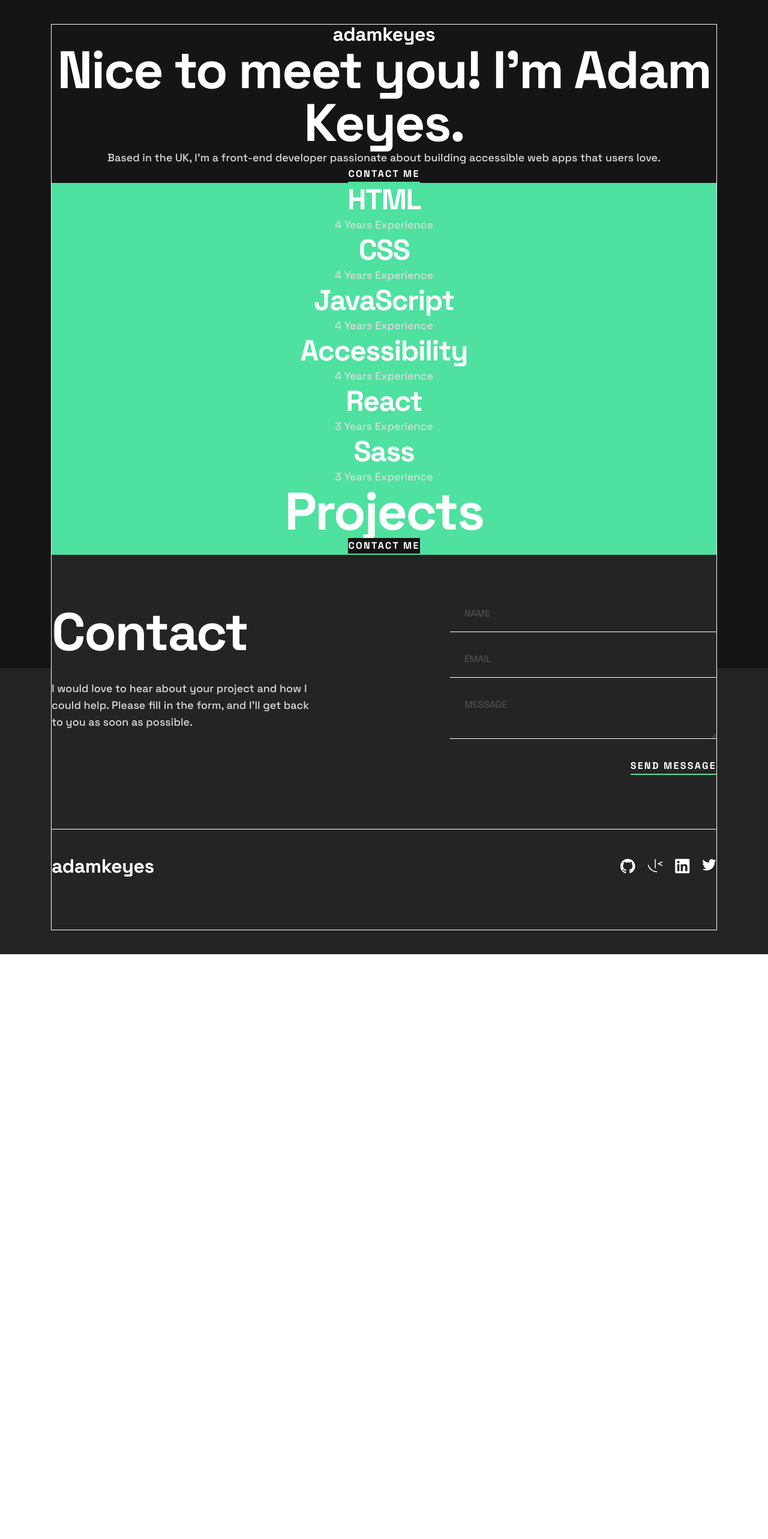
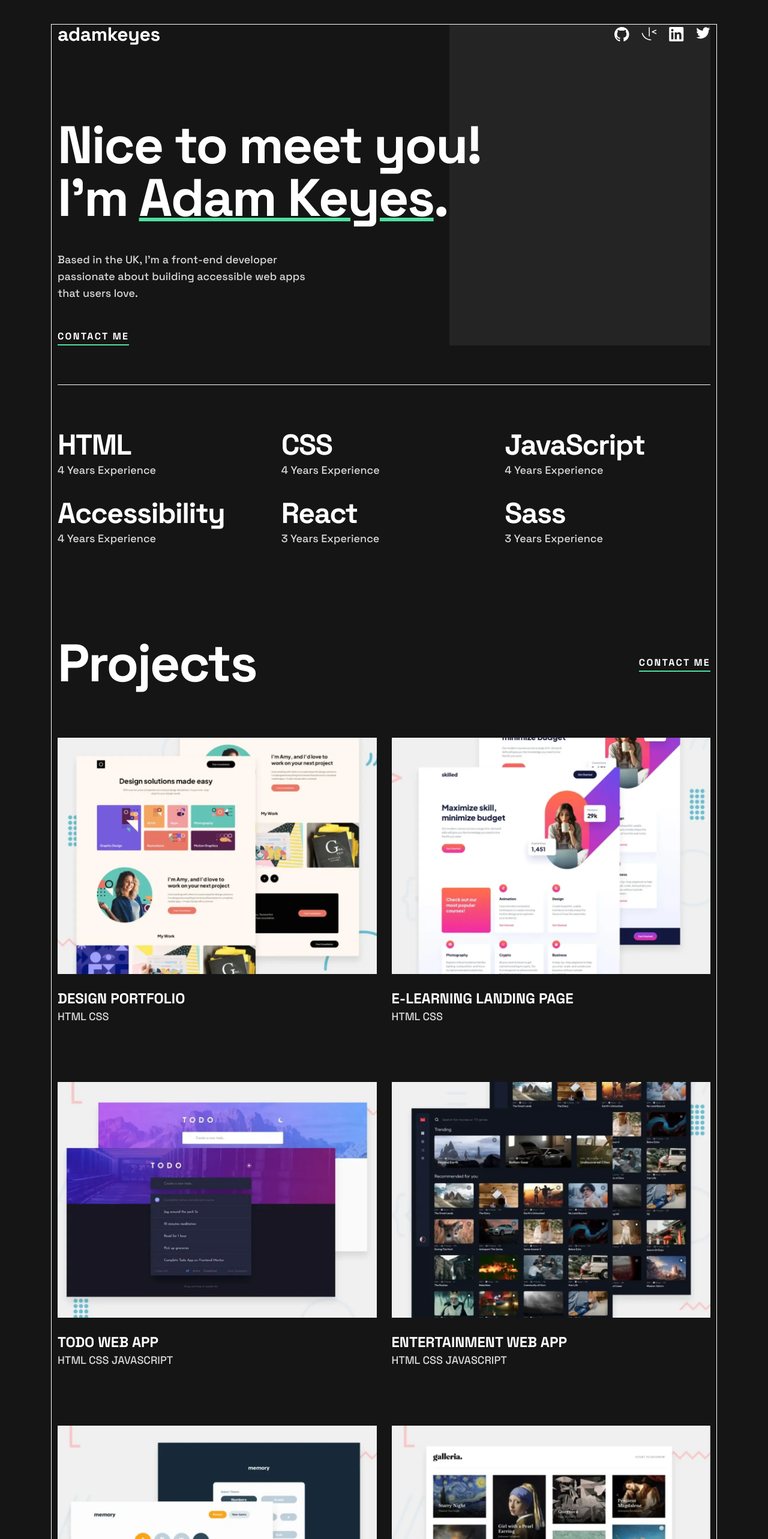
Before and after one commit to Shahbaaz92/single-page-developer-portfolio, a React (Vite) app in the folder single page developer portfolio/: page / in a window 1280 px wide. Shown: the top 2566 px of the page at 60% size. Before the commit the page ends 1591 px from the top, so only its background shows below. Built offline with nearby package versions, Linux system fonts and the light colour scheme.

Commit message:
CSS update

```diff
--- a/single page developer portfolio/src/App.css
+++ b/single page developer portfolio/src/App.css
@@ -15,6 +15,7 @@
   font-family: "Space Grotesk", sans-serif;
   color: #ffffff;
   font-style: normal;
+  padding: 0 10px;
 }
 h1 {
   font-size: 88px;
@@ -77,14 +78,86 @@
 textarea::placeholder {
   opacity: 0.5;
 }
-#Main {
-  background-color: #4ee1a0;
+#Hero {
+  background: linear-gradient(
+    to right,
+    #151515 0%,
+    #151515 60%,
+    #242424 40%,
+    #242424 100%
+  );
   display: flex;
   flex-direction: column;
-  padding: 72px auto;
+  gap: 125px;
+  text-align: left;
+  margin-bottom: 65px;
+}
+.Navigation {
+  display: flex;
+  justify-content: space-between;
+  align-items: center;
+}
+.Navigation > div {
+  display: flex;
+  justify-content: space-between;
+  gap: 20px;
+}
+.Hero-Details {
+  display: flex;
+  flex-direction: column;
+  gap: 45px;
+}
+.Hero-Details > h1 > span {
+  text-decoration: 6px underline #4ee1a0;
+}
+.Hero-Details > button {
+  align-self: flex-start;
+}
+#Main {
+  width: 100%;
+  height: auto;
+  display: flex;
+  flex-direction: column;
+  padding: 72px 0;
+  gap: 150px;
+  border-top: 1px solid #fff;
+}
+.Skills {
+  display: grid;
+  grid-template-columns: repeat(3, 1fr);
+  gap: 30px;
+  text-align: left;
+}
+.Projects {
+  display: flex;
+  flex-direction: column;
+  gap: 80px;
+}
+.Projects > article {
+  display: flex;
+  align-items: center;
+  justify-content: space-between;
+}
+.Projects-Gallery {
+  width: 100%;
+  height: auto;
+  display: grid;
+  grid-template-columns: repeat(2, 1fr);
+  gap: 25px;
+  text-align: left;
+}
+.Projects-Gallery {
+  text-transform: uppercase;
+}
+.Projects-Gallery article {
+  margin-bottom: 70px;
+}
+.Projects-Gallery img {
+  width: 100%;
+  margin-bottom: 20px;
 }
 #Contact {
-  background-color: #242424;
+  /* background-color: #242424; */
   padding: 85px 0 45px;
 }
 .Contact-info {
--- a/single page developer portfolio/src/Components/Header.jsx
+++ b/single page developer portfolio/src/Components/Header.jsx
@@ -1,14 +1,45 @@
 function Header() {
   return (
-    <header>
-      <nav>
+    <header className="Hero" id="Hero">
+      <nav className="Navigation">
         <p className="logo">adamkeyes</p>
+        <div>
+          <svg xmlns="http://www.w3.org/2000/svg" width="25" height="24">
+            <path
+              fill="#FFF"
+              fillRule="evenodd"
+              d="M12.304 0C5.506 0 0 5.506 0 12.304c0 5.444 3.522 10.042 8.413 11.672.615.108.845-.261.845-.584 0-.292-.015-1.261-.015-2.291-3.091.569-3.891-.754-4.137-1.446-.138-.354-.738-1.446-1.261-1.738-.43-.23-1.046-.8-.016-.815.97-.015 1.661.892 1.892 1.261 1.107 1.86 2.876 1.338 3.584 1.015.107-.8.43-1.338.784-1.646-2.738-.307-5.598-1.368-5.598-6.074 0-1.338.477-2.446 1.26-3.307-.122-.308-.553-1.569.124-3.26 0 0 1.03-.323 3.383 1.26.985-.276 2.03-.415 3.076-.415 1.046 0 2.092.139 3.076.416 2.353-1.6 3.384-1.261 3.384-1.261.676 1.691.246 2.952.123 3.26.784.861 1.26 1.953 1.26 3.307 0 4.721-2.875 5.767-5.613 6.074.446.385.83 1.123.83 2.277 0 1.645-.015 2.968-.015 3.383 0 .323.231.708.846.584a12.324 12.324 0 0 0 8.382-11.672C24.607 5.506 19.101 0 12.304 0Z"
+            />
+          </svg>
+          <svg xmlns="http://www.w3.org/2000/svg" width="26" height="23">
+            <path
+              fill="#FFF"
+              d="M13.084.23a.751.751 0 0 0-.736.75v14.267a.75.75 0 1 0 1.5 0V.98a.75.75 0 0 0-.763-.75ZM24.44 4.504a.752.752 0 0 0-.284.064l-6.44 2.875a.752.752 0 0 0 0 1.37l6.44 2.884a.75.75 0 0 0 .612-1.369L19.861 8.13l4.907-2.191a.753.753 0 0 0 .38-.99.752.752 0 0 0-.708-.444ZM1.371 9.663a.752.752 0 0 0-.74.938C2.41 17.447 8.603 22.23 15.685 22.23a.75.75 0 1 0 0-1.501A14.053 14.053 0 0 1 2.083 10.225a.75.75 0 0 0-.712-.561v-.001Z"
+            />
+          </svg>
+          <svg xmlns="http://www.w3.org/2000/svg" width="25" height="24">
+            <path
+              fill="#FFF"
+              fillRule="evenodd"
+              d="M5.551 3.304c-1.14 0-2.067.926-2.067 2.064 0 1.14.928 2.066 2.067 2.066a2.066 2.066 0 0 0 0-4.13ZM3.767 8.998v11.453h3.562L7.33 8.998H3.767Zm5.798 0V20.45l3.554.002.002-5.668c0-1.454.253-2.941 2.132-2.941 1.851 0 1.851 1.755 1.851 3.036v5.571l3.559-.001v-6.28c0-2.834-.517-5.457-4.27-5.457-1.763 0-2.916.997-3.368 1.85h-.05V8.997h-3.41ZM22.435 24H1.982c-.976 0-1.77-.777-1.77-1.732V1.731C.212.776 1.006 0 1.982 0h20.453c.98 0 1.777.776 1.777 1.73v20.538c0 .955-.797 1.732-1.777 1.732Z"
+            />
+          </svg>
+          <svg xmlns="http://www.w3.org/2000/svg" width="24" height="20">
+            <path
+              fill="#FFF"
+              d="M23.492 2.705a9.563 9.563 0 0 1-2.742.751 4.788 4.788 0 0 0 2.1-2.643 9.536 9.536 0 0 1-3.033 1.159 4.778 4.778 0 0 0-8.14 4.357 13.564 13.564 0 0 1-9.844-4.99 4.774 4.774 0 0 0-.646 2.4 4.778 4.778 0 0 0 2.124 3.977 4.765 4.765 0 0 1-2.163-.598v.061a4.778 4.778 0 0 0 3.832 4.684 4.812 4.812 0 0 1-2.158.082 4.78 4.78 0 0 0 4.462 3.316 9.584 9.584 0 0 1-5.932 2.045c-.38 0-.762-.022-1.14-.067a13.508 13.508 0 0 0 7.32 2.146c8.787 0 13.59-7.277 13.59-13.589 0-.205-.004-.412-.013-.617a9.71 9.71 0 0 0 2.381-2.471l.002-.003Z"
+            />
+          </svg>
+        </div>
       </nav>
-      <section>
-        <h1> Nice to meet you! I&apos;m Adam Keyes.</h1>
+      <section className="Hero-Details">
+        <h1>
+          Nice to meet you! <br /> I&apos;m <span> Adam Keyes</span>.
+        </h1>
         <p>
-          Based in the UK, I&apos;m a front-end developer passionate about
-          building accessible web apps that users love.
+          Based in the UK, I&apos;m a front-end developer <br /> passionate
+          about building accessible web apps <br />
+          that users love.
         </p>
         <button>Contact me</button>
       </section>
--- a/single page developer portfolio/src/Components/Main.jsx
+++ b/single page developer portfolio/src/Components/Main.jsx
@@ -1,7 +1,14 @@
+import img1 from "../assets/images/thumbnail-project-1-large.webp";
+import img2 from "../assets/images/thumbnail-project-2-large.webp";
+import img3 from "../assets/images/thumbnail-project-3-large.webp";
+import img4 from "../assets/images/thumbnail-project-4-large.webp";
+import img5 from "../assets/images/thumbnail-project-5-large.webp";
+import img6 from "../assets/images/thumbnail-project-6-large.webp";
+
 function Main() {
   return (
     <main className="Main" id="Main">
-      <section>
+      <section className="Skills">
         <article>
           <h2>HTML</h2>
           <p>4 Years Experience</p>
@@ -27,12 +34,43 @@
           <p>3 Years Experience</p>
         </article>
       </section>
-      <section>
+      <section className="Projects">
         <article>
           <h1> Projects</h1>
           <button>Contact me</button>
         </article>
-        <div></div>
+        <div className="Projects-Gallery">
+          <article>
+            <img src={img1} alt="Design portfolio" />
+            <h3>Design portfolio</h3>
+            <p>HTML CSS</p>
+          </article>
+          <article>
+            <img src={img2} alt="E-learning landing page" />
+            <h3>E-learning landing page</h3>
+            <p>HTML CSS</p>
+          </article>
+          <article>
+            <img src={img3} alt="Todo web app" />
+            <h3>Todo web app</h3>
+            <p>HTML CSS JavaScript</p>
+          </article>
+          <article>
+            <img src={img4} alt="Entertainment web app" />
+            <h3>Entertainment web app</h3>
+            <p>HTML CSS JavaScript</p>
+          </article>
+          <article>
+            <img src={img5} alt="Memory Game" />
+            <h3>Memory Game</h3>
+            <p>HTML CSS JavaScript</p>
+          </article>
+          <article>
+            <img src={img6} alt="Art gallery showcase" />
+            <h3>Art gallery showcase</h3>
+            <p>HTML CSS Javascript</p>
+          </article>
+        </div>
       </section>
     </main>
   );
--- a/single page developer portfolio/src/index.css
+++ b/single page developer portfolio/src/index.css
@@ -6,8 +6,8 @@
   height: auto;
   background: linear-gradient(
     #151515 0%,
-    #151515 70%,
-    #242424 70%,
+    #151515 80%,
+    #242424 80%,
     #242424 100%
   );
 }
```
Also changed, not shown: 1 other file (tests, documents, lock files or other folders).
